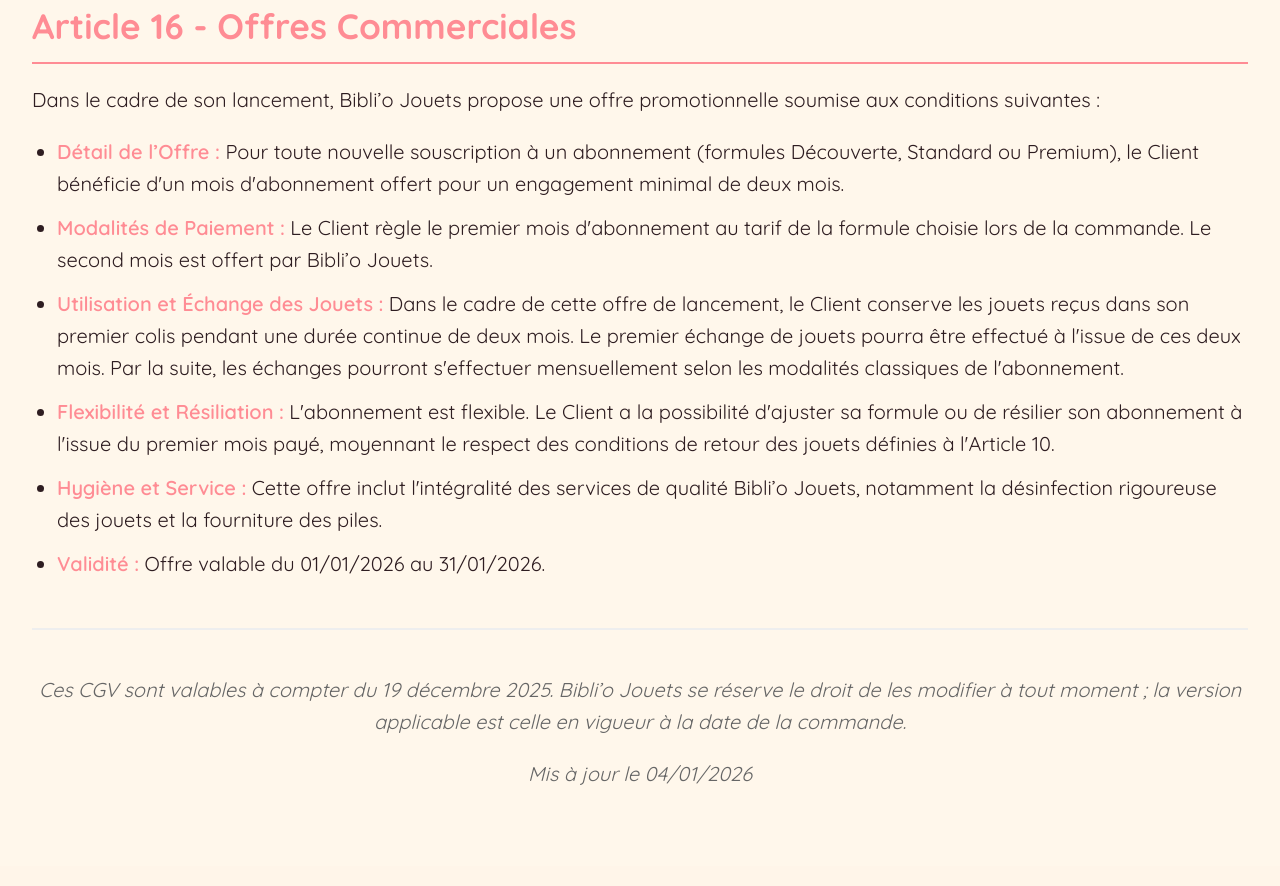
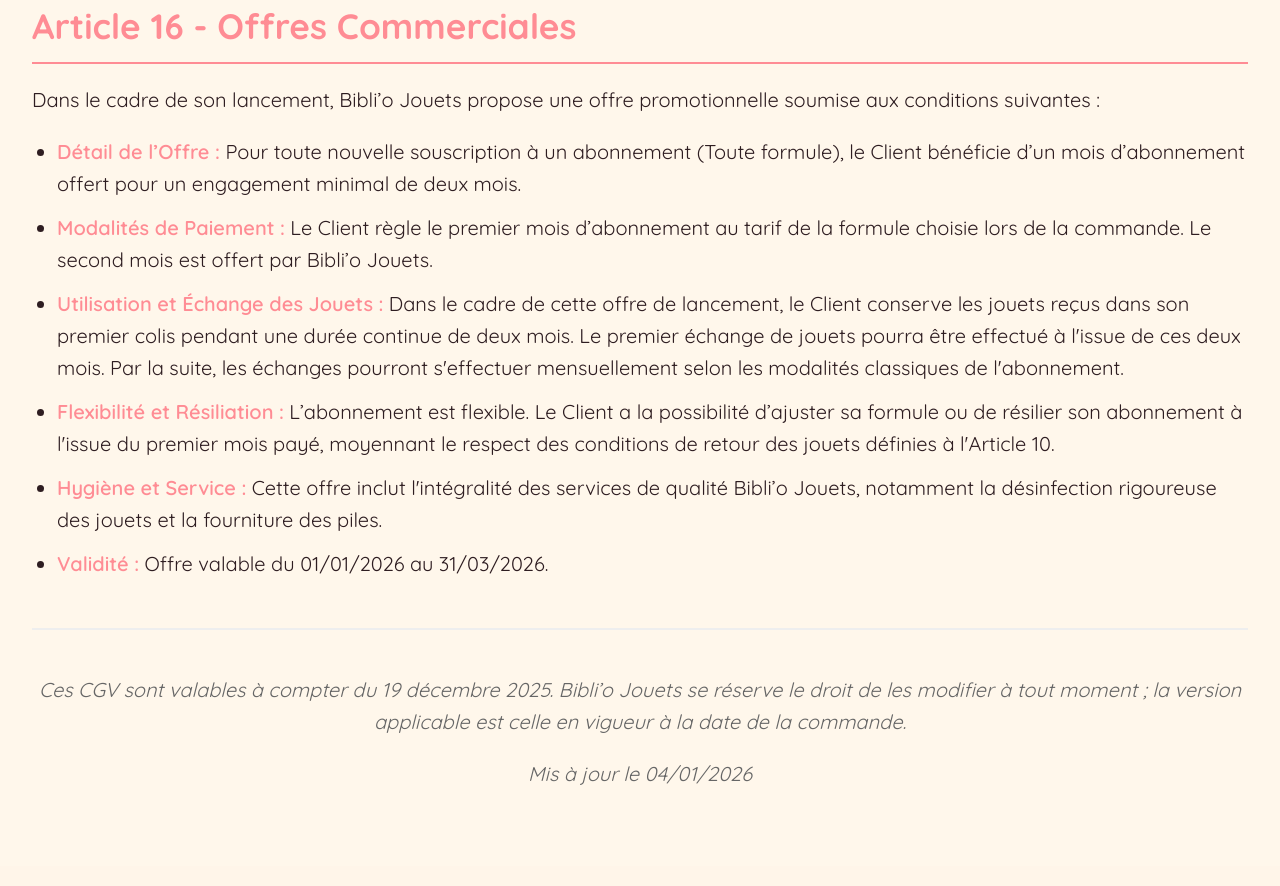
Before and after one commit to biblioJouets/Bibli-O, a Next.js app: page /conditions-generales-de-vente in a window 1280 px wide. Shown: the part 5780-6666 px from the top of the page. Built offline with nearby package versions, Linux system fonts and the light colour scheme; no server answers.

Commit message:
add change for cgv

```diff
--- a/src/app/conditions-generales-de-vente/page.js
+++ b/src/app/conditions-generales-de-vente/page.js
@@ -167,12 +167,12 @@ function Cgv() {
         <h2 id="cgv-offres">Article 16 - Offres Commerciales</h2>
         <p>Dans le cadre de son lancement, Bibli’o Jouets propose une offre promotionnelle soumise aux conditions suivantes :</p>
         <ul>
-          <li><strong>Détail de l’Offre :</strong> Pour toute nouvelle souscription à un abonnement (formules Découverte, Standard ou Premium), le Client bénéficie d'un mois d'abonnement offert pour un engagement minimal de deux mois.</li>
-          <li><strong>Modalités de Paiement :</strong> Le Client règle le premier mois d'abonnement au tarif de la formule choisie lors de la commande. Le second mois est offert par Bibli’o Jouets.</li>
+          <li><strong>Détail de l’Offre :</strong> Pour toute nouvelle souscription à un abonnement (Toute formule), le Client bénéficie d’un mois d’abonnement offert pour un engagement minimal de deux mois.</li>
+          <li><strong>Modalités de Paiement :</strong> Le Client règle le premier mois d’abonnement au tarif de la formule choisie lors de la commande. Le second mois est offert par Bibli’o Jouets.</li>
           <li><strong>Utilisation et Échange des Jouets :</strong> Dans le cadre de cette offre de lancement, le Client conserve les jouets reçus dans son premier colis pendant une durée continue de deux mois. Le premier échange de jouets pourra être effectué à l'issue de ces deux mois. Par la suite, les échanges pourront s'effectuer mensuellement selon les modalités classiques de l'abonnement.</li>
-          <li><strong>Flexibilité et Résiliation :</strong> L'abonnement est flexible. Le Client a la possibilité d'ajuster sa formule ou de résilier son abonnement à l'issue du premier mois payé, moyennant le respect des conditions de retour des jouets définies à l'Article 10.</li>
+          <li><strong>Flexibilité et Résiliation :</strong> L’abonnement est flexible. Le Client a la possibilité d’ajuster sa formule ou de résilier son abonnement à l'issue du premier mois payé, moyennant le respect des conditions de retour des jouets définies à l'Article 10.</li>
           <li><strong>Hygiène et Service :</strong> Cette offre inclut l'intégralité des services de qualité Bibli’o Jouets, notamment la désinfection rigoureuse des jouets et la fourniture des piles.</li>
-          <li><strong>Validité :</strong> Offre valable du 01/01/2026 au 31/01/2026.</li>
+          <li><strong>Validité :</strong> Offre valable du 01/01/2026 au 31/03/2026.</li>
         </ul>
       </section>
 
```
